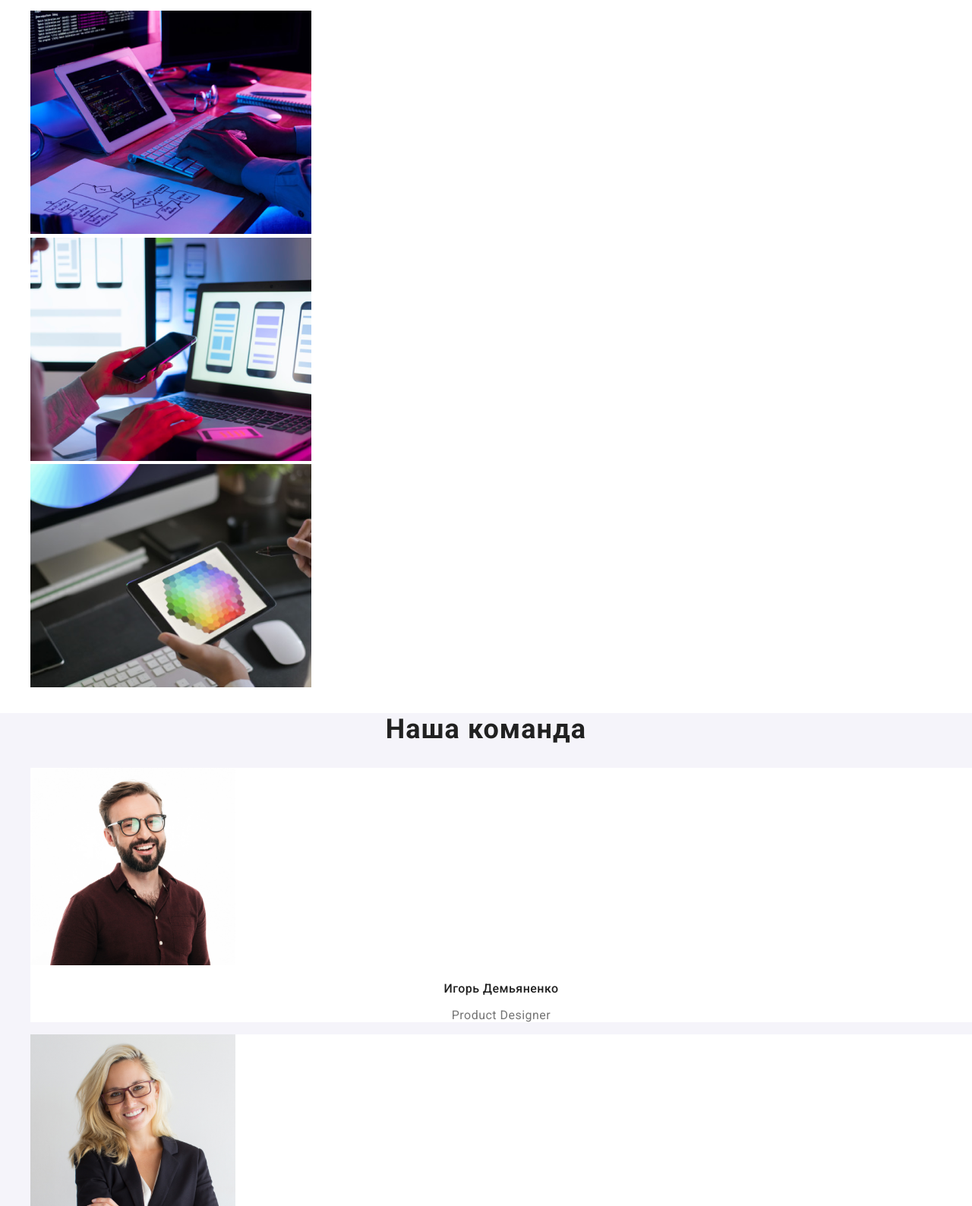
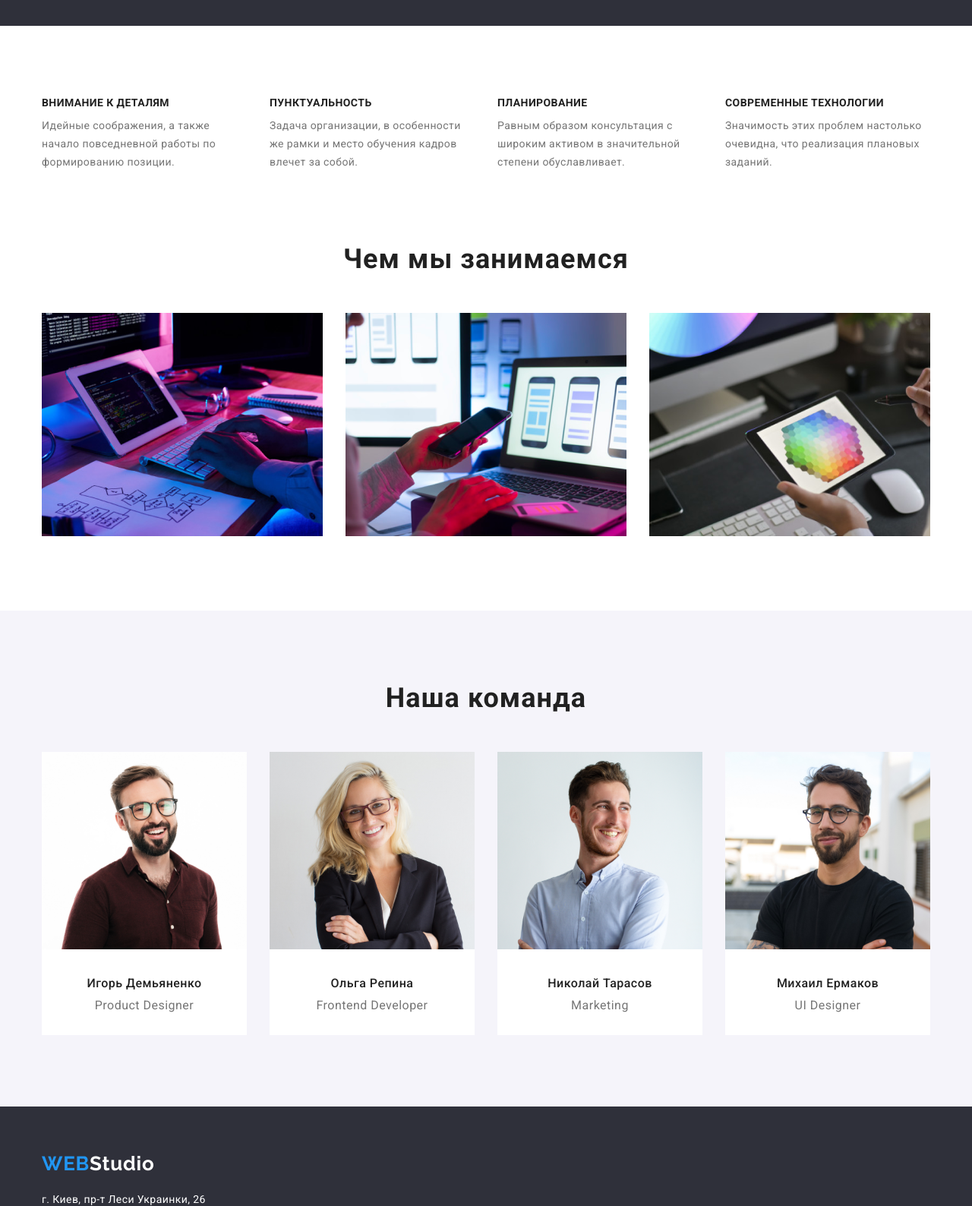
Before and after one commit to Rand0m-dev/goit-markup-hw-03, a plain HTML site: page index.html in a window 1280 px wide. Shown: the part 654-2242 px from the top of the page at 76% size. Drawn offline with Linux system fonts and the light colour scheme.

Commit message:
стили главной

```diff
--- a/css/style.css
+++ b/css/style.css
@@ -17,8 +17,40 @@ a {
     text-decoration: none;
 }
 
+.container {
+    width: 1200px;
+    padding-left: 15px;
+    padding-right: 15px;
+    margin-left: auto;
+    margin-right: auto;
+}
+
+.container.head {
+    display: flex;
+    align-items: center;
+}
+
+.main-nav .list {
+    display: flex;
+    margin-left: 93px;
+    padding: 0;
+}
+
+.main-nav .item {
+    margin-right: 50px;
+}
+
+.main-nav .item:last-child {
+    margin-right: 0;
+}
+
 .main-nav a{
+    display: block;
+    padding-top: 20px;
+    padding-bottom: 20px;
+
     color: var(--title-text-color);
+
     font-size: 14px;
     line-height: 1.14;
     letter-spacing: 0.02em;
@@ -34,6 +66,15 @@ a {
     color: var(--accent-text-color);
 }
 
+.contacts{
+    display: flex;
+    margin-left: auto;
+}
+
+.contacts .contact-link + .contact-link {
+    margin-left: 50px;
+}
+
 .contacts a{
     color: var(--primari-text-color);
     font-size: 14px;
@@ -42,38 +83,56 @@ a {
     font-weight: 500;
 }
 
+
 .contacts a:hover,
 .contacts a:focus{
     color: var(--accent-text-color);
 }
 
 .hero {
+    text-align: center;
     background-color: #2F303A;
+    height: 600px;
+    margin-bottom: 94px;
 }
 
 .hero h1{
+    padding-top: 200px;
+    margin-left: auto;
+    margin-right: auto;
+    margin-top: 0px;
+    margin-bottom: 30px;
+    width: 696px;
+
     color:var(--white-color);
+
     font-style: normal;
     font-weight: 900;
     font-size: 44px;
-    line-height: 1.36;
-    text-align: center;
+    line-height: 1.37;
     letter-spacing: 0.06em;
     text-transform: uppercase;
 }
 
-.hero a{
+.hero .button{
+    display: inline-block;
+    border-radius: 4px;
+    padding: 10px 32px;
+    min-width: 200px;
+
     color:var(--white-color);
     background-color:var(--accent-text-color);
-    font-style: normal;
+
+    box-shadow:0px 4px 4px rgba(0, 0, 0, 0.25);
     font-weight: 700;
     font-size: 16px;
     line-height: 1.87;
-    text-align: center;
     letter-spacing: 0.06em;
 }
 
 .advantages h3{
+    margin-top: 0px;
+    margin-bottom: 10px;
     color:var(--title-text-color);
     font-style: normal;
     font-weight: bold;
@@ -83,7 +142,28 @@ a {
     text-transform: uppercase;
 }
 
+.advantages .list-item {
+    margin-right: 30px;
+    width: 270px;
+}
+
+.advantages .list-item:last-child {
+    margin-right: 0px;
+}
+
+.advantages .list {
+    display: flex;
+    flex-wrap: wrap;
+    justify-content: space-between;
+    margin-top: 0px;
+    margin-bottom: 0px;
+    padding-left: 0px;
+    margin-bottom: 94px;
+}
+
 .advantages p{
+    margin-top: 0px;
+    margin-bottom: 0px;
     color:var(--primari-text-color);
     font-style: normal;
     font-weight: 400;
@@ -92,8 +172,20 @@ a {
     letter-spacing: 0.03em;
 }
 
+.employment ul {
+    display: flex;
+    margin-top: 0px;
+    margin-bottom: 94px;
+    padding-left: 0px;
+}
+
 .employment h2{
+    margin-top: 0px;
+    margin-bottom: 50px;
+
+
     color:var(--title-text-color);
+
     font-style: normal;
     font-weight: 700;
     font-size: 36px;
@@ -102,12 +194,25 @@ a {
     letter-spacing: 0.03em;
 }
 
+.employment .item {
+    margin-right: 30px;
+}
+
+.employment .item:last-child {
+    margin-right: 0;
+}
+
 .about {
     background-color: #F5F4FA;
 }
 
 .about h2 {
+    margin-top: 0px;
+    margin-bottom: 50px;
+    padding-top: 94px;
+
     color: var(--title-text-color);
+
     font-style: normal;
     font-weight: 700;
     font-size: 36px;
@@ -116,11 +221,31 @@ a {
     letter-spacing: 0.03em;
 }
 
-.about li{
+.about .list-item {
+    display: flex;
+    margin-top: 0px;
+    margin-bottom: 0px;
+    padding-left: 0px;
+}
+
+.about .item {
+    margin-right: 30px;
     background-color: var(--white-color);
+    margin-bottom: 94px;
+}
+
+.about .item:last-child {
+    margin-right: 0;
+}
+
+.about .link {
+    display: block;
+    margin-bottom: 30px;
 }
 
 .about h3{
+    margin-top: 0px;
+    margin-bottom: 10px;
     color: var(--title-text-color);
     font-style: normal;
     font-weight: 500;
@@ -131,7 +256,12 @@ a {
 }
 
 .about p{
+    margin-top: 0px;
+    margin-bottom: 0px;
+    padding-bottom: 30px;
+
     color: var(--primari-text-color);
+
     font-style: normal;
     font-weight: 400;
     font-size: 16px;
@@ -142,6 +272,7 @@ a {
 
 .footer{
     background-color: #2F303A;
+    height: 252px;
 }
 
 .footer span{
@@ -150,8 +281,13 @@ a {
 
 
 
-.footer > a{
+.footer .logo-link{
+    display: block;
+    padding-top: 60px;
+    margin-bottom: 20px;
+
     color:var(--white-color);
+
     font-family: 'Raleway', sans-serif;
     font-style: normal;
     font-weight: 700;
@@ -161,7 +297,11 @@ a {
 }
 
 .address p {
+    margin-top: 0;
+    margin-bottom: 9px;
+
     color:var(--white-color);
+
     font-style: normal;
     font-weight: 400;
     font-size: 14px;
@@ -170,6 +310,8 @@ a {
 }
 
 .address a{
+    display: block;
+    margin-bottom: 9px;
     color: rgba(255, 255, 255, 0.6);
     font-style: normal;
     font-weight: 400;
@@ -177,6 +319,12 @@ a {
     line-height: 1.71;
     letter-spacing: 0.03em;
 }
+
+.address a:last-child{
+    margin: 0;
+    padding-bottom: 60px;
+}
+
 
 .nav-button button{
     color: var(--title-text-color);
--- a/index.html
+++ b/index.html
@@ -4,8 +4,8 @@
     <meta charset="UTF-8" />
     <meta name="viewport" content="width=device-width, initial-scale=1.0" />
     <title>Домашнее задание 2</title>
+    <link rel="preconnect" href="https://fonts.gstatic.com">
     <link href="https://fonts.googleapis.com/css2?family=Roboto:wght@100;400;500;700;900&display=swap" rel="stylesheet">
-    <link rel="preconnect" href="https://fonts.gstatic.com">
     <link href="https://fonts.googleapis.com/css2?family=Raleway:wght@700&display=swap" rel="stylesheet">
     <link rel="stylesheet" href="./css/modern-normalize.css">
     <link rel="stylesheet" href="./css/style.css">
@@ -13,100 +13,110 @@
   <body>
       <!-- Шапка сайта -->
     <header>
+      <div class="container head">
           <!-- Логотип сайта-->
       <a href="./index.html"><img src="./images/WebStudio.jpg" alt="Logo" width="145"></a>
       <!--Навигация по сайту-->
       <nav class="main-nav">
-        <ul>
-            <li><a class="select-nav" href="./index.html">Студия</a></li>
-            <li><a href="./portfolio.html">Портфолио</a></li>
-            <li><a href="">Контакты</a></li>
+        <ul class="list">
+            <li class="item"><a class="select-nav" href="./index.html">Студия</a></li>
+            <li class="item"><a href="./portfolio.html">Портфолио</a></li>
+            <li class="item"><a href="">Контакты</a></li>
           </ul>
       </nav>
         <address class="contacts">
-        <a href="mailto:info@devstudio.com">info@devstudio.com</a>
-        <a href="tel:+380961111111">+38 096 111 11 11</a>
+          <a class="contact-link" href="mailto:info@devstudio.com">info@devstudio.com</a>
+          <a class="contact-link" href="tel:+380961111111">+38 096 111 11 11</a>
         </address>
     </header>
+
     <!-- Секция герой-->
     <main>
         <section class="hero">
             <h1>Эффективные решения для вашего бизнеса</h1>
-            <a href="">Заказать услугу</a>
+            <a class="button" href="">Заказать услугу</a>
         </section>
         <!-- Секция наши преимущества-->
         <section class="advantages">
-            <ul>
-              <li>
+            <div class="container">
+              <ul class="list">
+                <li class="list-item">
                   <h3>внимание к деталям</h3>
                   <p>
                       Идейные соображения, а также начало повседневной работы по формированию позиции.
                   </p>
                 </li>
-              <li>
+                <li class="list-item">
                   <h3>пунктуальность</h3>
                   <p>
                       Задача организации, в особенности же рамки и место обучения кадров влечет за собой.
                   </p>
                 </li>
-              <li>
+                <li class="list-item">
                   <h3>планирование</h3>
                   <p>
                       Равным образом консультация с широким активом в значительной степени обуславливает.
                   </p>
                 </li>
-              <li>
+                <li class="list-item">
                   <h3>современные технологии</h3>
                   <p>
                       Значимость этих проблем настолько очевидна, что реализация плановых заданий.
                   </p>
                 </li>
               </ul>
+            </div>
         </section>
         <!-- Секция Чем мы занимаемся-->
         <section class="employment">
+        <div class="container">
           <h2>Чем мы занимаемся</h2>
         <ul>
-            <li><a href=""><img src="./images/box-1.jpg" alt="Пишем код" width="370"></a></li>
-            <li><a href=""><img src="./images/box-2.jpg" alt="Адаптивная верстка" width="370"></a></li>
-            <li><a href=""><img src="./images/box-3.jpg" alt="Уникальный дизайн" width="370"></a></li>
+            <li class="item"><a href=""><img src="./images/box-1.jpg" alt="Пишем код" width="370"></a></li>
+            <li class="item"><a href=""><img src="./images/box-2.jpg" alt="Адаптивная верстка" width="370"></a></li>
+            <li class="item"><a href=""><img src="./images/box-3.jpg" alt="Уникальный дизайн" width="370"></a></li>
         </ul>
+        </div>
         </section>
         <!-- Наша команда-->
         <section class="about">
+        <div class="container">
           <h2>Наша команда</h2>
-        <ul>
-            <li>
-                    <a href=""><img src="./images/img.jpg" alt="Игорь Демьяненко" width="270"></a>
+        <ul class="list-item">
+            <li class="item">
+                    <a class="link" href=""><img src="./images/img.jpg" alt="Игорь Демьяненко" width="270"></a>
                     <h3>Игорь Демьяненко</h3>
                     <p>Product Designer</p>
             </li>
-            <li>
-                    <a href=""><img src="./images/img2.jpg" alt="Ольга Репина" width="270"></a>
+            <li class="item">
+                    <a class="link" href=""><img src="./images/img2.jpg" alt="Ольга Репина" width="270"></a>
                     <h3>Ольга Репина</h3>
                     <p>Frontend Developer</p>
             </li>
-            <li>
-                    <a href=""><img src="./images/img3.jpg" alt="Николай Тарасов" width="270"></a>
+            <li class="item">
+                    <a class="link" href=""><img src="./images/img3.jpg" alt="Николай Тарасов" width="270"></a>
                     <h3>Николай Тарасов</h3>
                     <p>Marketing</p>
             </li>
-            <li>
-                    <a href=""><img src="./images/img4.jpg" alt="Михаил Ермаков" width="270"></a>
+            <li class="item">
+                    <a class="link" href=""><img src="./images/img4.jpg" alt="Михаил Ермаков" width="270"></a>
                     <h3>Михаил Ермаков</h3>
                     <p>UI Designer</p>
             </li>
         </ul>
+        </div>
         </section>
     </main>
 <!-- Подвал сайта-->
 <footer class="footer">
-  <a href="./index.html"><span>WEB</span>Studio</a>
+  <div class="container">
+    <a class="logo-link" href="./index.html"><span>WEB</span>Studio</a>
     <address class="address">
         <p>г. Киев, пр-т Леси Украинки, 26</p>
         <a href="mailto:info@example.com">info@example.com</a>
         <a href="tel:+380991111111">+38 099 111 11 11</a>
     </address>
+  </div>
 </footer>
   </body>
 </html>
```
Also changed, not shown: portfolio.html (+8 -7 lines). Lines whose indentation alone changed are shown as unchanged.
